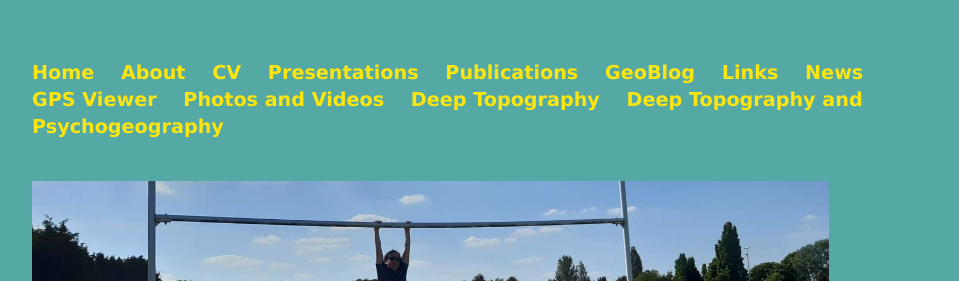
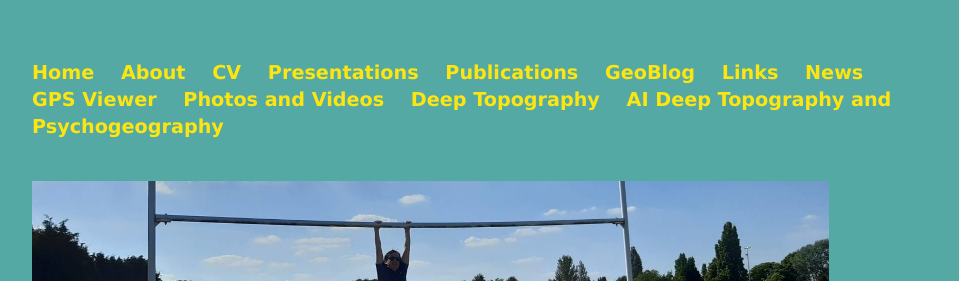
Before and after one commit to ltclasper/ltclasper.github.io, a Jekyll site: the page built from index.html, in a window 1280 px wide. Shown: the top 281 px of the page, without its empty margins (160-1119 px from the left). Built offline with Jekyll 4.4.1, drawn with Linux system fonts in a browser that asks for light colours.

```diff
--- a/_layouts/default.html
+++ b/_layouts/default.html
@@ -29,7 +29,7 @@
 				<li><a href="/gps traces viewer">GPS Viewer</a></li>
 				<li><a href="/photos">Photos and Videos</a></li>
 				<li><a href="/stourport map">Deep Topography</a></li>
-				<li><a href="/AI Research Article">Deep Topography and Psychogeography</a></li>
+				<li><a href="/AI Research Article">AI Deep Topography and Psychogeography</a></li>
 	    		</ul>
 			</nav>
 			<div class="container">
```
